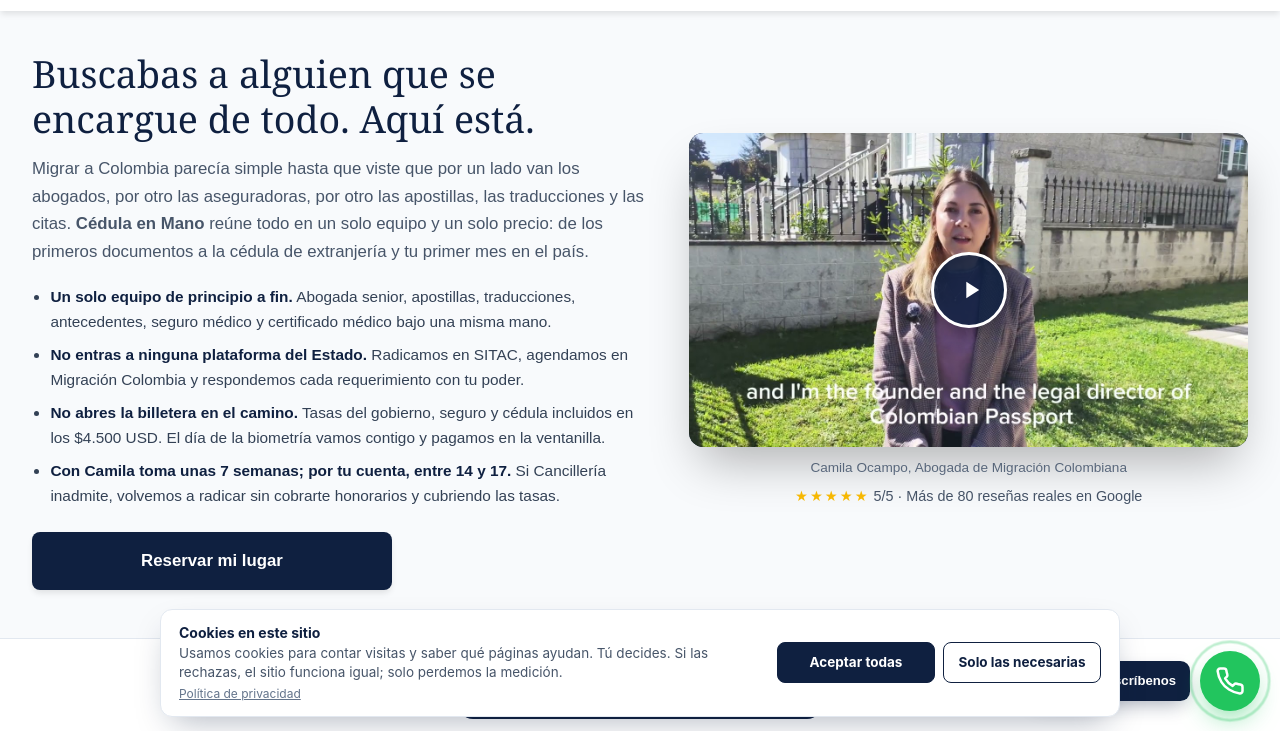
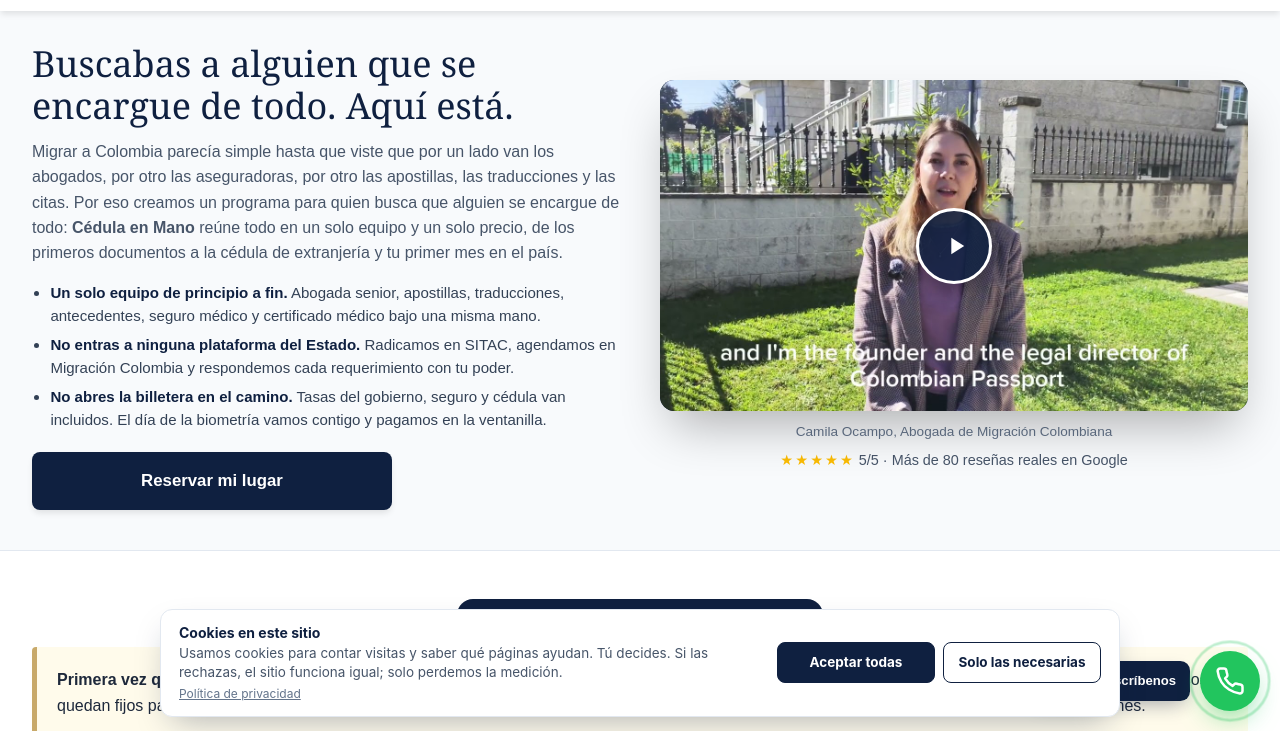
Before and after one commit to parquesino/abogadosdemigracion, a plain HTML site: page cedula-en-mano/index.html in a window 1280 px wide. Shown: the part 69-800 px from the top of the page. Drawn offline with Linux system fonts and the light colour scheme.

Commit message:
cedula-en-mano: presenta programa en bajada, quita bullet de 7 semanas y cifra del hero, equilibra altura con el video

```diff
--- a/cedula-en-mano/index.html
+++ b/cedula-en-mano/index.html
@@ -62,14 +62,14 @@
     #opiniones .google-review-card.full{grid-column:1/-1;}
     @media (min-width:900px){#opiniones .google-review-card.full .review-text{column-count:2;column-gap:2.5rem;}}
     @media (max-width:900px){.navbar-container{gap:.5rem;}.nav-links{gap:.2rem;}.nav-link{padding:.35rem .45rem;font-size:.76rem;}.nav-cta{white-space:nowrap;}}
-    .hero-c{padding:2.5rem 0 3rem;background:#F8FAFC;border-bottom:1px solid #E2E8F0;text-align:left;}
+    .hero-c{padding:2rem 0 2.5rem;background:#F8FAFC;border-bottom:1px solid #E2E8F0;text-align:left;}
     .hero-c .container{display:grid;gap:1.75rem;align-items:center;}
-    @media (min-width:900px){.hero-c .container{grid-template-columns:1.05fr .95fr;gap:2.5rem;}}
-    .hero-c h1{font-family:Georgia,'Times New Roman',serif;font-size:2rem;line-height:1.2;color:#0f2040;margin:0 0 .85rem;font-weight:400;text-align:left;}
-    @media (min-width:900px){.hero-c h1{font-size:2.35rem;}}
-    .hero-c .entrada{font-size:1.05rem;color:#475569;margin:0 0 1.15rem;line-height:1.65;font-family:Arial,Helvetica,sans-serif;}
-    .hero-c ul{margin:0 0 1.5rem;padding-left:1.15rem;color:#334155;line-height:1.65;font-family:Arial,Helvetica,sans-serif;font-size:.96rem;}
-    .hero-c ul li{margin-bottom:.45rem;}
+    @media (min-width:900px){.hero-c .container{grid-template-columns:1fr 1fr;gap:2.5rem;}}
+    .hero-c h1{font-family:Georgia,'Times New Roman',serif;font-size:2rem;line-height:1.18;color:#0f2040;margin:0 0 .7rem;font-weight:400;text-align:left;}
+    @media (min-width:900px){.hero-c h1{font-size:2.25rem;}}
+    .hero-c .entrada{font-size:1rem;color:#475569;margin:0 0 .95rem;line-height:1.58;font-family:Arial,Helvetica,sans-serif;}
+    .hero-c ul{margin:0 0 1.25rem;padding-left:1.15rem;color:#334155;line-height:1.55;font-family:Arial,Helvetica,sans-serif;font-size:.94rem;}
+    .hero-c ul li{margin-bottom:.35rem;}
     .hero-c ul b{color:#0f2040;}
     .cta-fila{display:flex;flex-direction:column;gap:.75rem;}
     .cta-fila .btn{text-align:center;max-width:360px;padding:.95rem 1.75rem;font-size:1.05rem;}
@@ -121,12 +121,11 @@
         <div class="container">
             <div>
                 <h1>Buscabas a alguien que se encargue de todo. Aquí está.</h1>
-                <p class="entrada">Migrar a Colombia parecía simple hasta que viste que por un lado van los abogados, por otro las aseguradoras, por otro las apostillas, las traducciones y las citas. <b>Cédula en Mano</b> reúne todo en un solo equipo y un solo precio: de los primeros documentos a la cédula de extranjería y tu primer mes en el país.</p>
+                <p class="entrada">Migrar a Colombia parecía simple hasta que viste que por un lado van los abogados, por otro las aseguradoras, por otro las apostillas, las traducciones y las citas. Por eso creamos un programa para quien busca que alguien se encargue de todo: <b>Cédula en Mano</b> reúne todo en un solo equipo y un solo precio, de los primeros documentos a la cédula de extranjería y tu primer mes en el país.</p>
                 <ul>
                     <li><b>Un solo equipo de principio a fin.</b> Abogada senior, apostillas, traducciones, antecedentes, seguro médico y certificado médico bajo una misma mano.</li>
                     <li><b>No entras a ninguna plataforma del Estado.</b> Radicamos en SITAC, agendamos en Migración Colombia y respondemos cada requerimiento con tu poder.</li>
-                    <li><b>No abres la billetera en el camino.</b> Tasas del gobierno, seguro y cédula incluidos en los $4.500 USD. El día de la biometría vamos contigo y pagamos en la ventanilla.</li>
-                    <li><b>Con Camila toma unas 7 semanas; por tu cuenta, entre 14 y 17.</b> Si Cancillería inadmite, volvemos a radicar sin cobrarte honorarios y cubriendo las tasas.</li>
+                    <li><b>No abres la billetera en el camino.</b> Tasas del gobierno, seguro y cédula van incluidos. El día de la biometría vamos contigo y pagamos en la ventanilla.</li>
                 </ul>
                 <div class="cta-fila">
                     <a href="#reservar" class="btn header-cta-primary">Reservar mi lugar</a>
```
